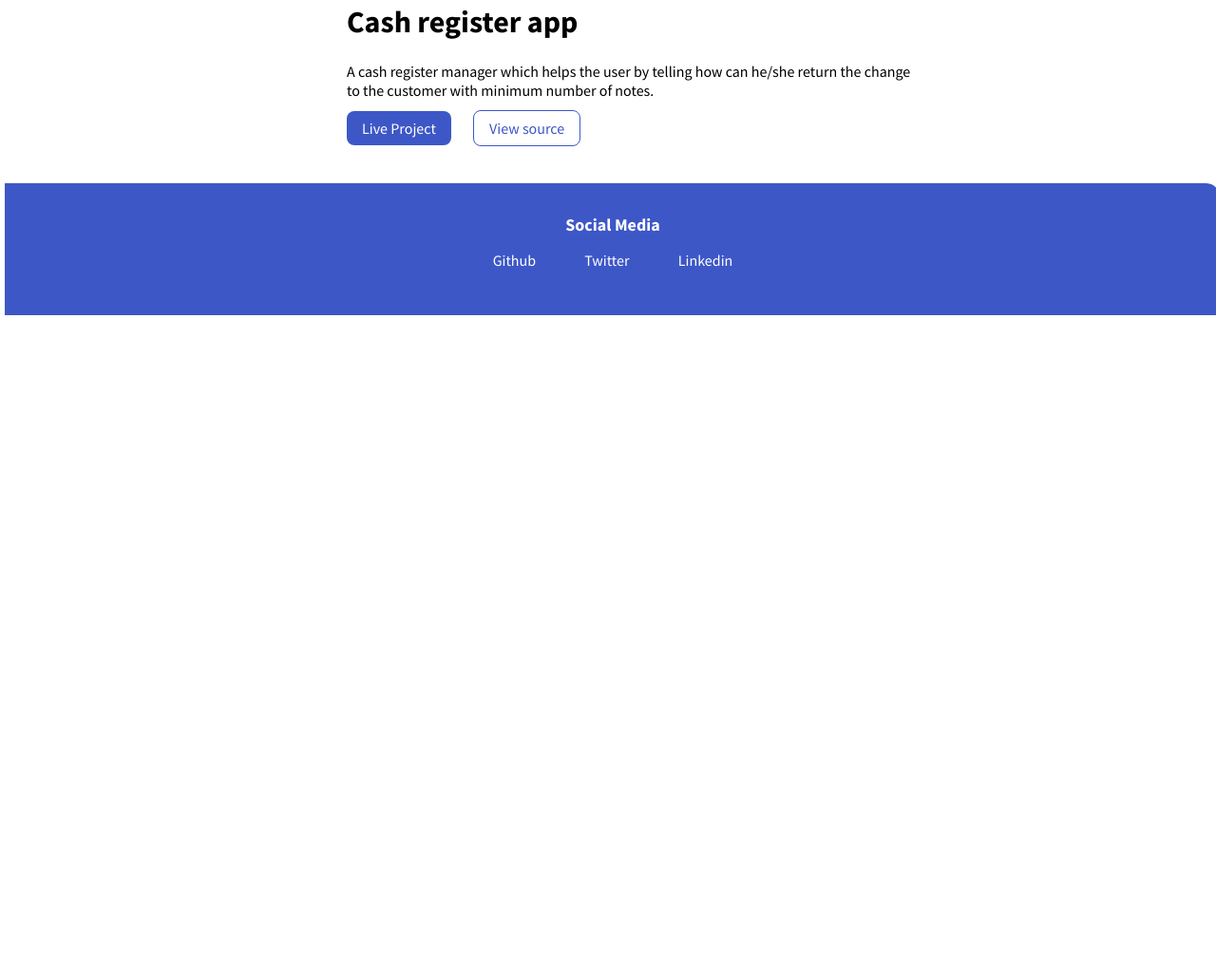
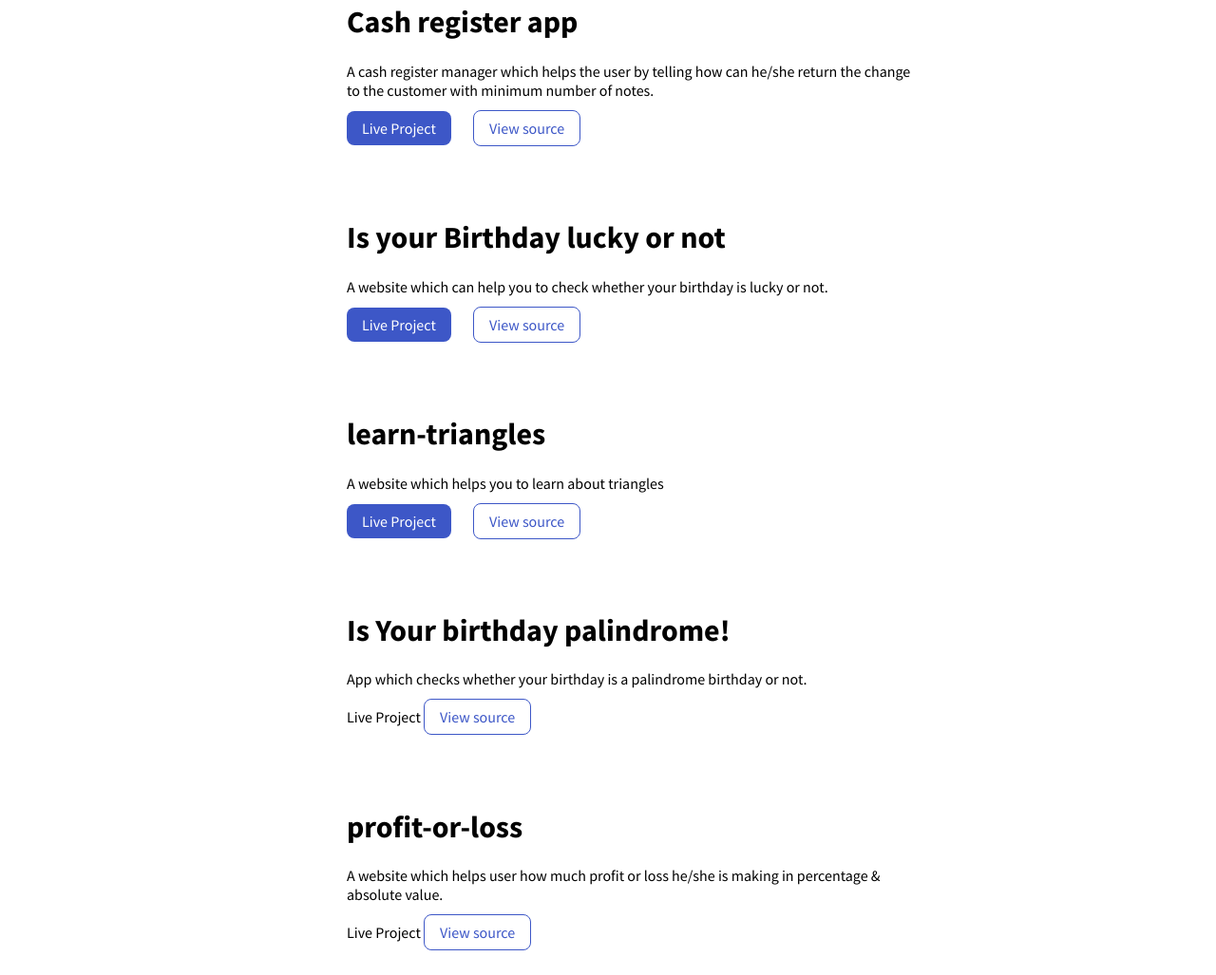
Before and after one commit to Itsmebharat00/Bharats-portfolio, a plain HTML site: page projects.html in a window 1280 px wide. Shown: the part 1792-2819 px from the top of the page at 95% size. Before the commit the page ends 2129 px from the top, so only its background shows below. Drawn offline with Linux system fonts and the light colour scheme.

Commit message:
projects updated

```diff
--- a/projects.html
+++ b/projects.html
@@ -107,8 +107,52 @@
                 <h1>Cash register app </h1>
                 <small></small>
                 <p class="project-info"> A cash register manager which helps the user by telling how can he/she return the change to the customer with minimum number of notes. </p>
-                <a class="link primary-link link-margin" href="https://4tod3.csb.app/">Live Project</a>
-                <a class="link secondary-link" href="https://github.com/bharats9768/emoji-interpreter">View source</a>
+                <a class="link primary-link link-margin" href="https://simple-cash-register-manager.netlify.app/">Live Project</a>
+                <a class="link secondary-link" href="https://github.com/bharats9768/cash-register-manager">View source</a>
+            </div>
+
+        </li>
+
+        <li class="showcase">
+            <div class="container container-center">
+                <h1>Is your Birthday lucky or not </h1>
+                <small></small>
+                <p class="project-info"> A website which can help you to check whether your birthday is lucky or not. </p>
+                <a class="link primary-link link-margin" href="https://is-yourbday-luckyornot.netlify.app/">Live Project</a>
+                <a class="link secondary-link" href="https://github.com/bharats9768/Is-Your-Birthday-lucky">View source</a>
+            </div>
+
+        </li>
+
+        <li class="showcase">
+            <div class="container container-center">
+                <h1>learn-triangles </h1>
+                <small></small>
+                <p class="project-info"> A website which helps you to learn about triangles </p>
+                <a class="link primary-link link-margin" href="https://funwith-areaof-triangles.netlify.app/">Live Project</a>
+                <a class="link secondary-link" href="https://github.com/bharats9768/Fun-with-Triangles">View source</a>
+            </div>
+
+        </li>
+
+        <li class="showcase">
+            <div class="container container-center">
+                <h1>Is Your birthday palindrome! </h1>
+                <small></small>
+                <p class="project-info"> App which checks whether your birthday is a palindrome birthday or not. </p>
+                <a class="https://isyour-birthday-palindrome.netlify.app/">Live Project</a>
+                <a class="link secondary-link" href="https://github.com/bharats9768/Is-your-birthday-a-palindrome">View source</a>
+            </div>
+
+        </li>
+
+        <li class="showcase">
+            <div class="container container-center">
+                <h1>profit-or-loss </h1>
+                <small></small>
+                <p class="project-info"> A website which helps user how much profit or loss he/she is making in percentage & absolute value. </p>
+                <a class="https://stock-profitandloss-purchase.netlify.app/">Live Project</a>
+                <a class="link secondary-link" href="https://github.com/bharats9768/Stock-purchase-profit-and-loss">View source</a>
             </div>
 
         </li>
```
